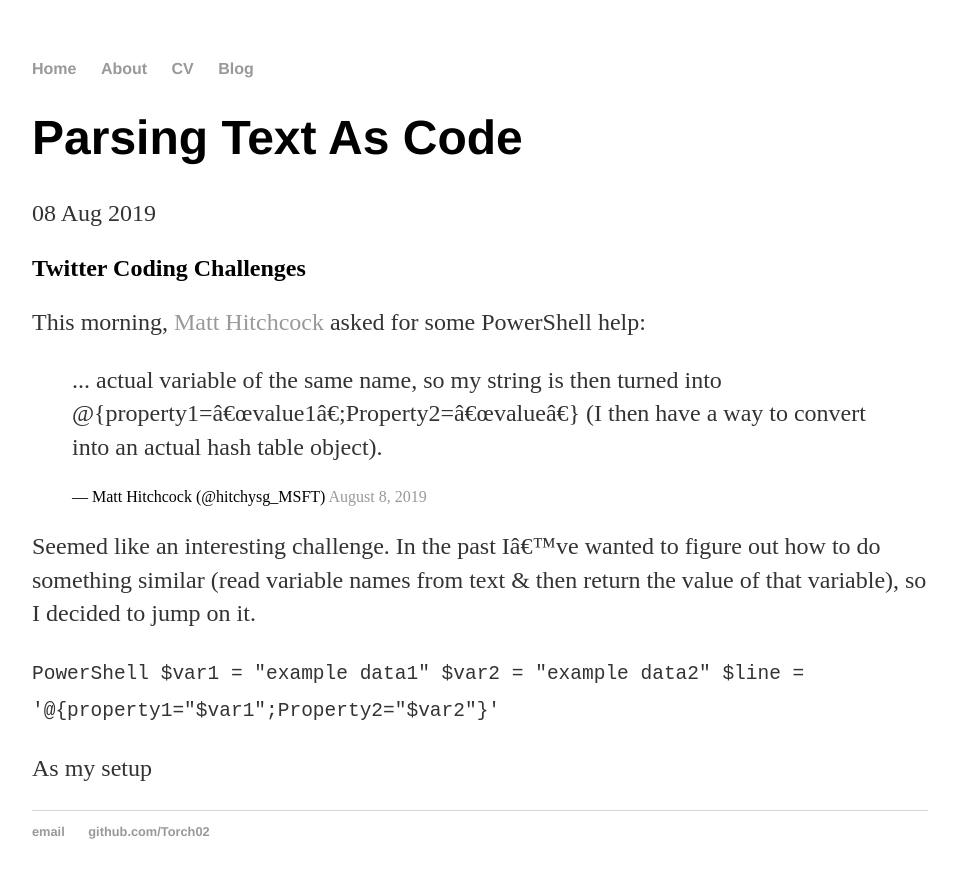
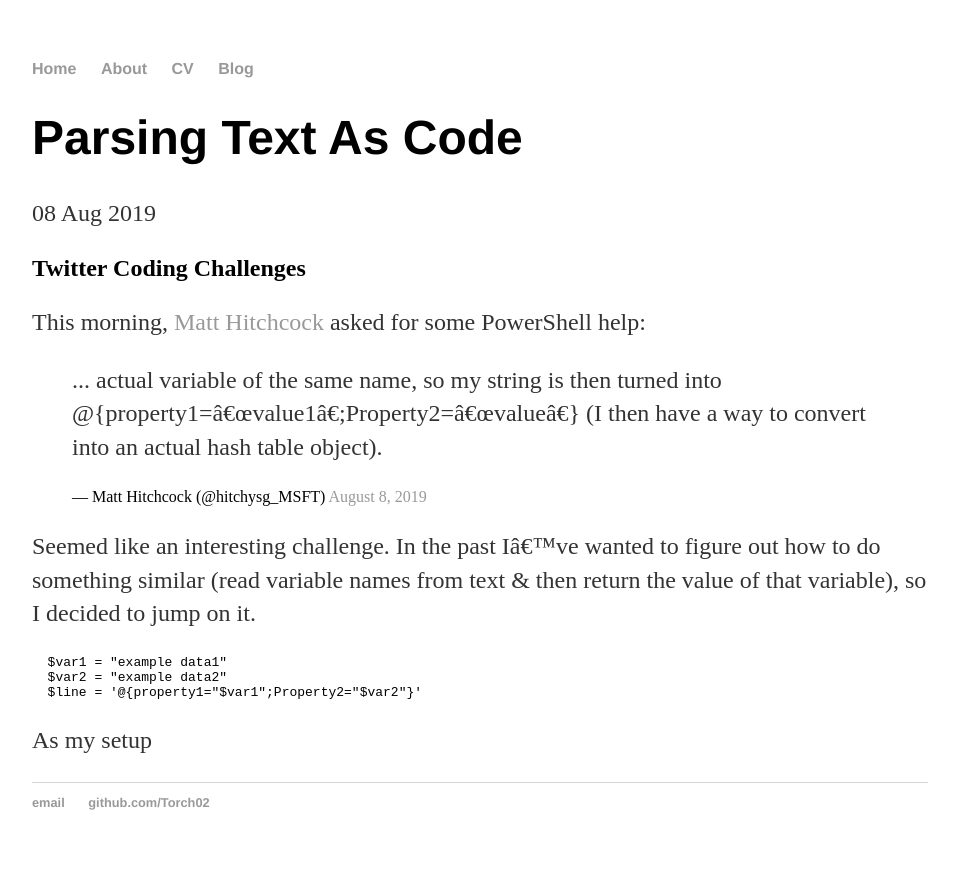
Before and after one commit to Torch02/Torch02.github.io, a Jekyll site: the page built from _posts/2019-08-08-Parsing-Text-As-Code.md, in a window 1280 px wide. Shown: the top 878 px of the page, without its empty margins (160-1119 px from the left). Built offline with Jekyll 4.4.1, drawn with Linux system fonts in a browser that asks for light colours; comment, search, counter and statistics services are not loaded.

Commit message:
updated <code> to `

````diff
--- a/_posts/2019-08-08-Parsing-Text-As-Code.md
+++ b/_posts/2019-08-08-Parsing-Text-As-Code.md
@@ -17,10 +17,10 @@ This morning, [Matt Hitchcock](https://twitter.com/hitchysg_MSFT) asked for some
 
 Seemed like an interesting challenge. In the past I've wanted to figure out how to do something similar (read variable names from text & then return the value of that variable), so I decided to jump on it.
 
-<code></code><code>PowerShell
+```PowerShell
   $var1 = "example data1"
   $var2 = "example data2"
   $line = '@{property1="$var1";Property2="$var2"}'
-</code><code></code>
+```
 
 As my setup
````
